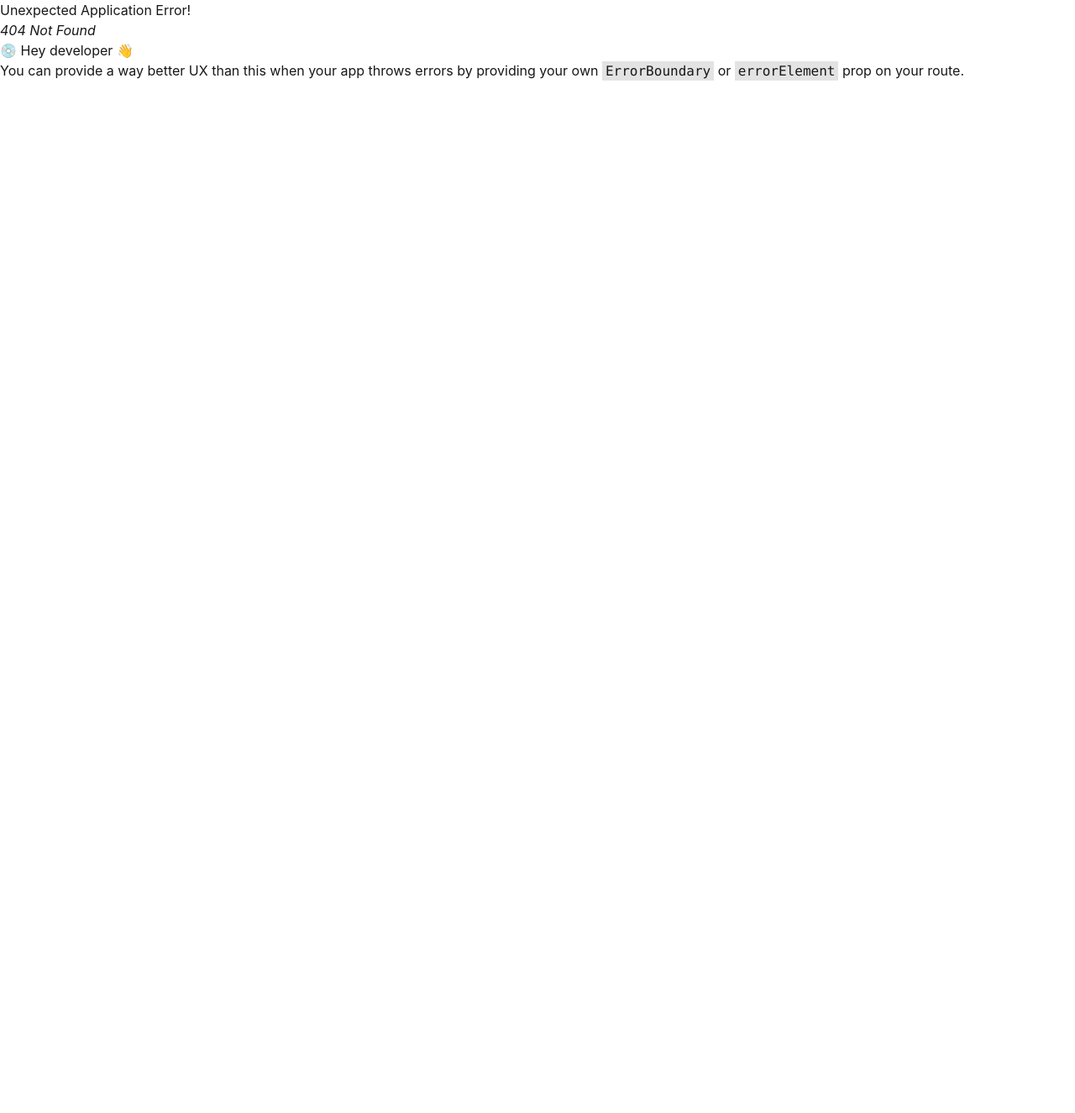
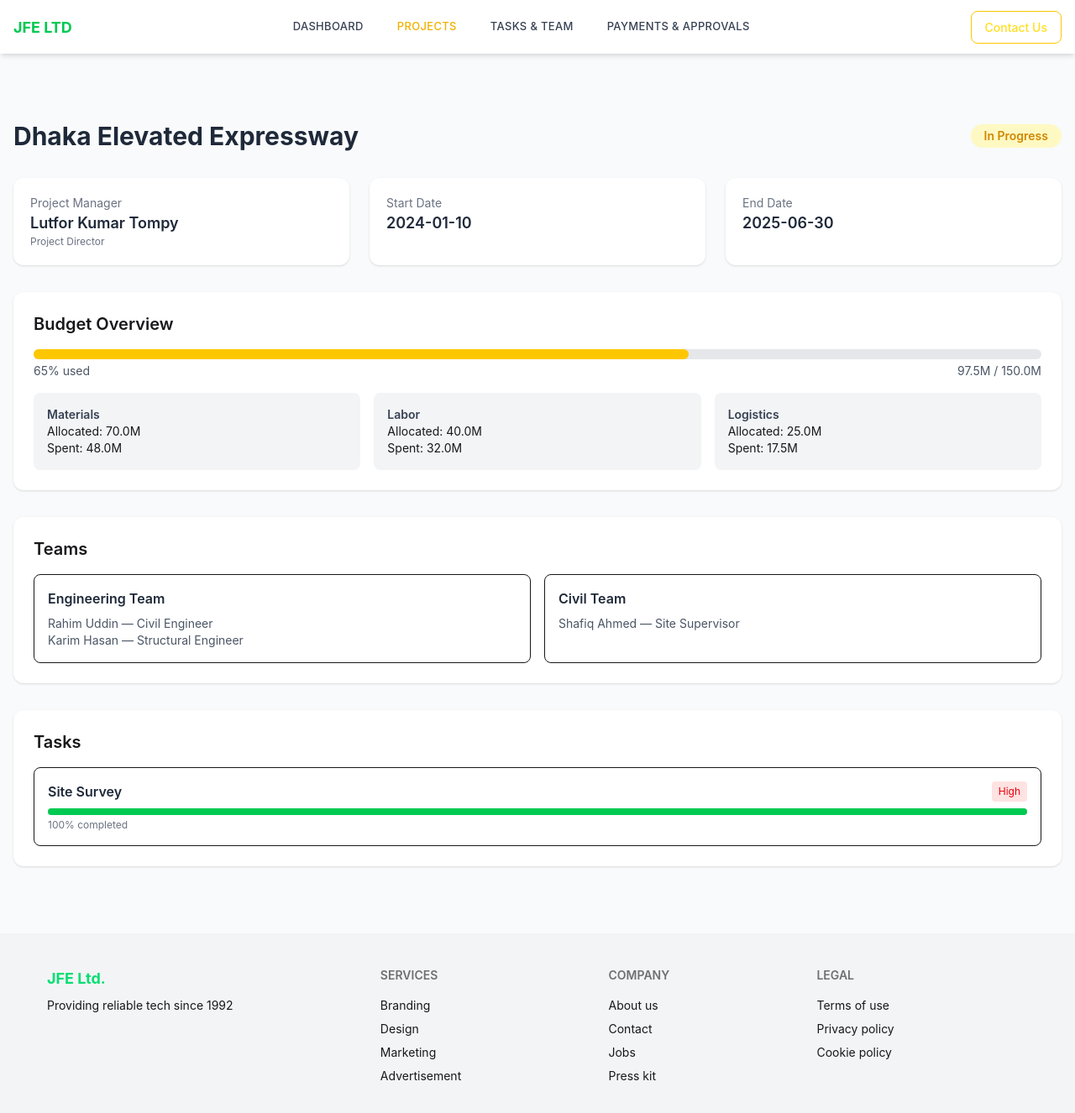
Before and after one commit to kamruzzaman1234/frontend_erp_project, a React (Vite) app: page /projects/PRJ-101 in a window 1280 px wide. Before the commit this address had no page. Shown: the top 1326 px of the page at 84% size. Before the commit the page ends 800 px from the top, so only its background shows below. Built offline with nearby package versions, Linux system fonts and the light colour scheme.

Commit message:
footer and project details page added

```diff
--- /dev/null
+++ b/src/Pages/ProjectPage/ProjectDetails.jsx
@@ -0,0 +1,175 @@
+import { useParams } from "react-router-dom";
+import data from "../../data/data.json";
+
+const ProjectDetails = () => {
+    const { id } = useParams();
+    const projects = data.company.projects;
+
+    const project = projects.find((p) => p.projectId === id);
+
+    if (!project) {
+        return <h2 className="text-center mt-10">Project Not Found</h2>;
+    }
+
+    const { name, status, manager, budget, timeline, teams, tasks } = project;
+
+    const percentage = Math.round((budget.spent / budget.total) * 100);
+
+    return (
+        <div className="py-[80px] bg-gray-50 min-h-screen">
+            <div className="max-w-screen-xl mx-auto px-4 space-y-8">
+
+                {/* Header */}
+                <div className="flex flex-col md:flex-row justify-between items-start md:items-center">
+                    <h2 className="text-3xl font-bold text-gray-800">{name}</h2>
+
+                    <span
+                        className={`px-4 py-1 rounded-full text-sm font-semibold
+            ${status === "Completed"
+                                ? "bg-green-100 text-green-600"
+                                : status === "In Progress"
+                                    ? "bg-yellow-100 text-yellow-600"
+                                    : "bg-gray-200 text-gray-600"
+                            }`}
+                    >
+                        {status}
+                    </span>
+                </div>
+
+                {/* Info Cards */}
+                <div className="grid md:grid-cols-3 gap-6">
+                    <div className="bg-white p-5 rounded-xl shadow">
+                        <p className="text-gray-500 text-sm">Project Manager</p>
+                        <h4 className="text-lg font-semibold text-gray-800">
+                            {manager.name}
+                        </h4>
+                        <p className="text-xs text-gray-500">{manager.designation}</p>
+                    </div>
+
+                    <div className="bg-white p-5 rounded-xl shadow">
+                        <p className="text-gray-500 text-sm">Start Date</p>
+                        <h4 className="text-lg font-semibold text-gray-800">
+                            {timeline.startDate}
+                        </h4>
+                    </div>
+
+                    <div className="bg-white p-5 rounded-xl shadow">
+                        <p className="text-gray-500 text-sm">End Date</p>
+                        <h4 className="text-lg font-semibold text-gray-800">
+                            {timeline.endDate}
+                        </h4>
+                    </div>
+                </div>
+
+                {/* Budget Section */}
+                <div className="bg-white p-6 rounded-xl shadow">
+                    <h3 className="text-xl font-semibold mb-4">Budget Overview</h3>
+
+                    {/* Progress */}
+                    <div className="mb-4">
+                        <div className="w-full bg-gray-200 rounded-full h-3">
+                            <div
+                                className="bg-yellow-400 h-3 rounded-full"
+                                style={{ width: `${percentage}%` }}
+                            ></div>
+                        </div>
+                        <div className="flex justify-between text-sm mt-1 text-gray-600">
+                            <span>{percentage}% used</span>
+                            <span>
+                                {(budget.spent / 1000000).toFixed(1)}M /{" "}
+                                {(budget.total / 1000000).toFixed(1)}M
+                            </span>
+                        </div>
+                    </div>
+
+                    {/* Categories */}
+                    <div className="grid md:grid-cols-3 gap-4 mt-4">
+                        {budget.categories.map((cat, index) => (
+                            <div
+                                key={index}
+                                className="bg-gray-100 p-4 rounded-lg text-sm"
+                            >
+                                <p className="font-semibold text-gray-700">{cat.name}</p>
+                                <p>Allocated: {(cat.allocated / 1000000).toFixed(1)}M</p>
+                                <p>Spent: {(cat.spent / 1000000).toFixed(1)}M</p>
+                            </div>
+                        ))}
+                    </div>
+                </div>
+
+                {/* Teams */}
+                <div className="bg-white p-6 rounded-xl shadow">
+                    <h3 className="text-xl font-semibold mb-4">Teams</h3>
+
+                    {teams.length === 0 ? (
+                        <p className="text-gray-500">No team assigned</p>
+                    ) : (
+                        <div className="grid md:grid-cols-2 gap-4">
+                            {teams.map((team) => (
+                                <div
+                                    key={team.teamId}
+                                    className="border p-4 rounded-lg hover:shadow transition"
+                                >
+                                    <h4 className="font-semibold text-gray-800 mb-2">
+                                        {team.name}
+                                    </h4>
+
+                                    {team.members.map((m, i) => (
+                                        <p key={i} className="text-sm text-gray-600">
+                                            {m.name} — {m.role}
+                                        </p>
+                                    ))}
+                                </div>
+                            ))}
+                        </div>
+                    )}
+                </div>
+
+                {/* Tasks */}
+                <div className="bg-white p-6 rounded-xl shadow">
+                    <h3 className="text-xl font-semibold mb-4">Tasks</h3>
+
+                    <div className="space-y-4">
+                        {tasks.map((task) => (
+                            <div
+                                key={task.taskId}
+                                className="border p-4 rounded-lg hover:shadow transition"
+                            >
+                                <div className="flex justify-between items-center mb-2">
+                                    <h4 className="font-semibold text-gray-800">
+                                        {task.title}
+                                    </h4>
+
+                                    <span
+                                        className={`text-xs px-2 py-1 rounded
+                    ${task.priority === "High"
+                                                ? "bg-red-100 text-red-600"
+                                                : "bg-yellow-100 text-yellow-600"
+                                            }`}
+                                    >
+                                        {task.priority}
+                                    </span>
+                                </div>
+
+                                {/* Progress */}
+                                <div className="w-full bg-gray-200 h-2 rounded-full">
+                                    <div
+                                        className="bg-green-500 h-2 rounded-full"
+                                        style={{ width: `${task.progress}%` }}
+                                    ></div>
+                                </div>
+
+                                <p className="text-xs mt-1 text-gray-500">
+                                    {task.progress}% completed
+                                </p>
+                            </div>
+                        ))}
+                    </div>
+                </div>
+
+            </div>
+        </div>
+    );
+};
+
+export default ProjectDetails;
--- a/src/Pages/ProjectPage/ProjectPage.jsx
+++ b/src/Pages/ProjectPage/ProjectPage.jsx
@@ -6,7 +6,7 @@ const ProjectPage = () => {
     const projects = data.company.projects;
 
     return (
-        <div className="py-[80px] bg-gray-50 min-h-screen">
+        <div className="py-[80px] bg-gray-50 py-8">
             <div className="max-w-screen-xl mx-auto px-4">
                 <div className="flex flex-col gap-10">
 
@@ -19,7 +19,7 @@ const ProjectPage = () => {
                     </div>
 
                     {/* Table Card */}
-                    <div className="bg-white rounded-2xl shadow-lg overflow-hidden border">
+                    <div className="bg-white rounded-2xl shadow-lg overflow-hidden ">
 
                         <table className="w-full">
                             {/* Table Head */}
@@ -53,7 +53,7 @@ const ProjectPage = () => {
                                     return (
                                         <tr
                                             key={projectId}
-                                            className="border-b hover:bg-gray-50 transition duration-300"
+                                            className="hover:bg-gray-50 transition duration-300"
                                         >
                                             {/* Project Name */}
                                             <td className="p-4 font-semibold text-gray-800">
--- a/src/Shared/Footer/Footer.jsx
+++ b/src/Shared/Footer/Footer.jsx
@@ -1,7 +1,36 @@
-const Footer = ()=>{
-    return(
-        <div>
-            hello footer
+const Footer = () => {
+    return (
+        <div className="bg-gray-100">
+           <div className="max-w-screen-xl mx-auto px-4">
+                 <footer className="footer sm:footer-horizontal  text-base-content p-10">
+                <aside>
+                    <h4 class="text-lg font-bold text-green-400">JFE Ltd.</h4>
+                    <p>
+                        Providing reliable tech since 1992
+                    </p>
+                </aside>
+                <nav>
+                    <h6 className="footer-title">Services</h6>
+                    <a className="link link-hover">Branding</a>
+                    <a className="link link-hover">Design</a>
+                    <a className="link link-hover">Marketing</a>
+                    <a className="link link-hover">Advertisement</a>
+                </nav>
+                <nav>
+                    <h6 className="footer-title">Company</h6>
+                    <a className="link link-hover">About us</a>
+                    <a className="link link-hover">Contact</a>
+                    <a className="link link-hover">Jobs</a>
+                    <a className="link link-hover">Press kit</a>
+                </nav>
+                <nav>
+                    <h6 className="footer-title">Legal</h6>
+                    <a className="link link-hover">Terms of use</a>
+                    <a className="link link-hover">Privacy policy</a>
+                    <a className="link link-hover">Cookie policy</a>
+                </nav>
+            </footer>
+           </div>
         </div>
     )
 }
--- a/src/Shared/Navbar/Navbar.jsx
+++ b/src/Shared/Navbar/Navbar.jsx
@@ -12,7 +12,7 @@ const Navbar = () => {
                             to="/dashboard"
                             className="text-[18px] font-bold uppercase text-green-500 "
                         >
-                            ERP Project
+                            JFE Ltd
                         </Link>
                     </div>
 
```
Also changed, not shown: src/main.jsx (+15 -10 lines), src/Pages/TaskTeam/TaskTeam.jsx (added).
